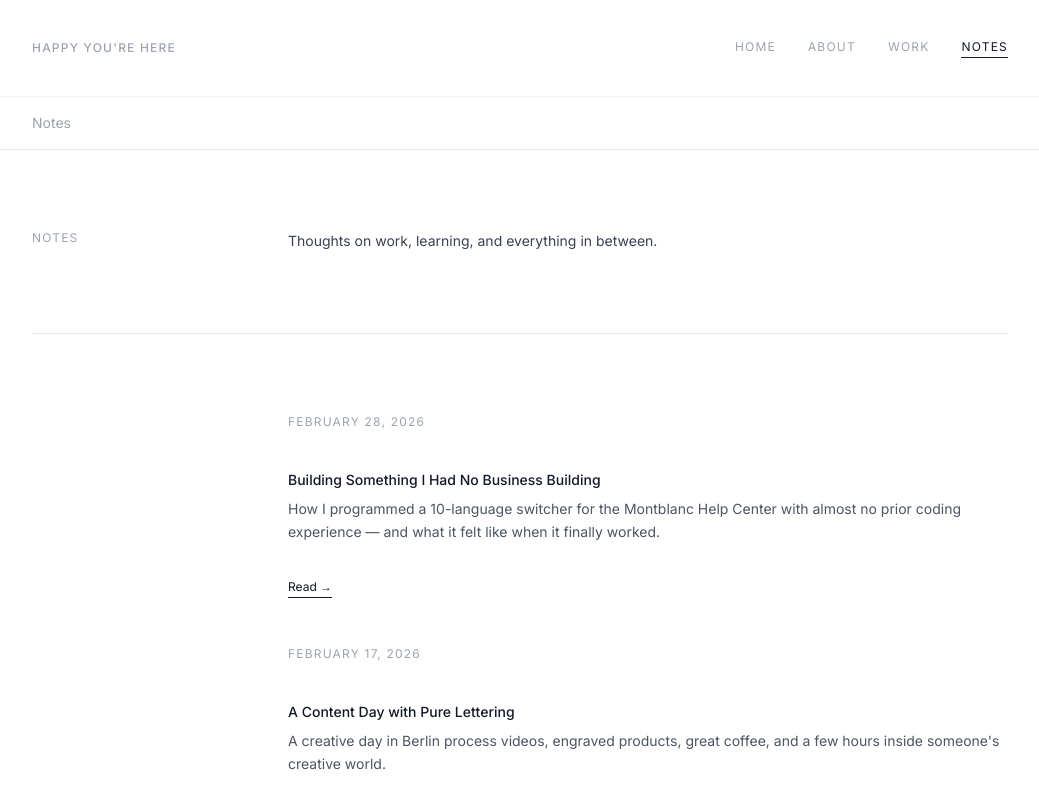
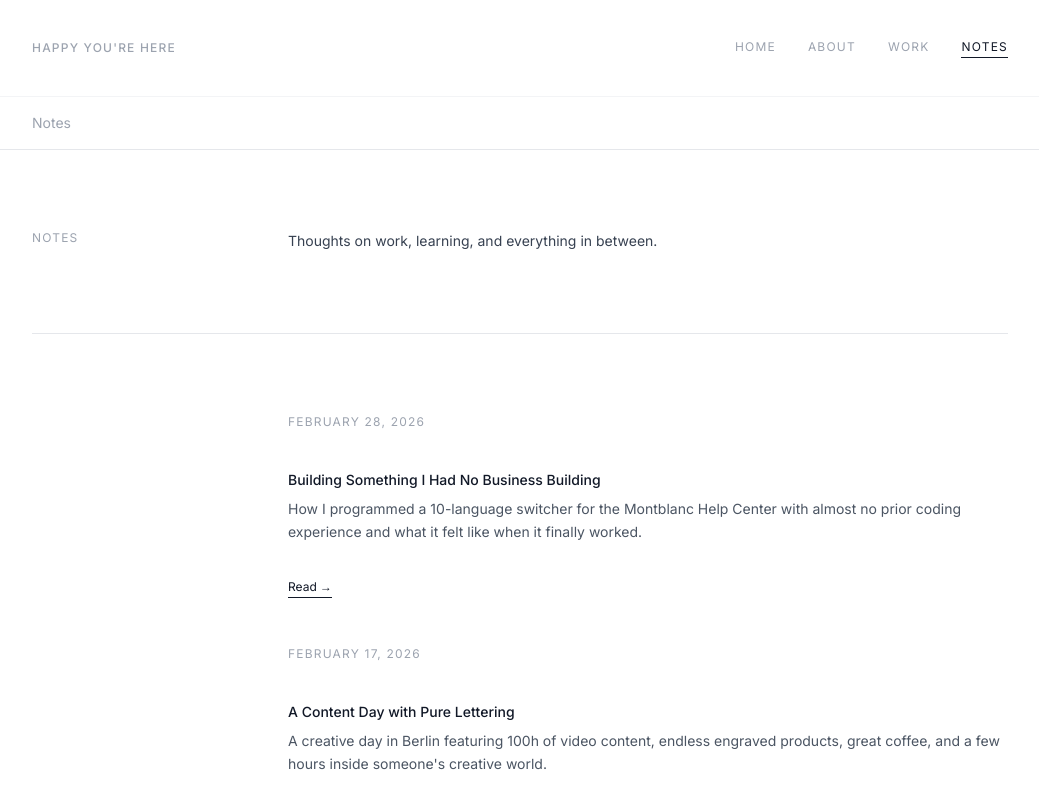
Before and after one commit to bykyra/personalbrand, a React (Vite) app: page /notes in a window 1280 px wide. Shown: the top 800 px of the page, without its empty margins (120-1159 px from the left). Built offline with nearby package versions, Linux system fonts and the light colour scheme.

Commit message:
Text updates

```diff
--- a/src/pages/Notes.jsx
+++ b/src/pages/Notes.jsx
@@ -12,13 +12,13 @@ function Notes() {
         slug: 'language-switcher',
         title: 'Building Something I Had No Business Building',
         date: '2026-02-28',
-        excerpt: 'How I programmed a 10-language switcher for the Montblanc Help Center with almost no prior coding experience — and what it felt like when it finally worked.'
+        excerpt: 'How I programmed a 10-language switcher for the Montblanc Help Center with almost no prior coding experience and what it felt like when it finally worked.'
       },
       {
         slug: 'first-post',
         title: 'A Content Day with Pure Lettering',
         date: '2026-02-17',
-        excerpt: 'A creative day in Berlin process videos, engraved products, great coffee, and a few hours inside someone\'s creative world.'
+        excerpt: 'A creative day in Berlin featuring 100h of video content, endless engraved products, great coffee, and a few hours inside someone\'s creative world.'
       }
     ]
     setPosts(postList)
```
